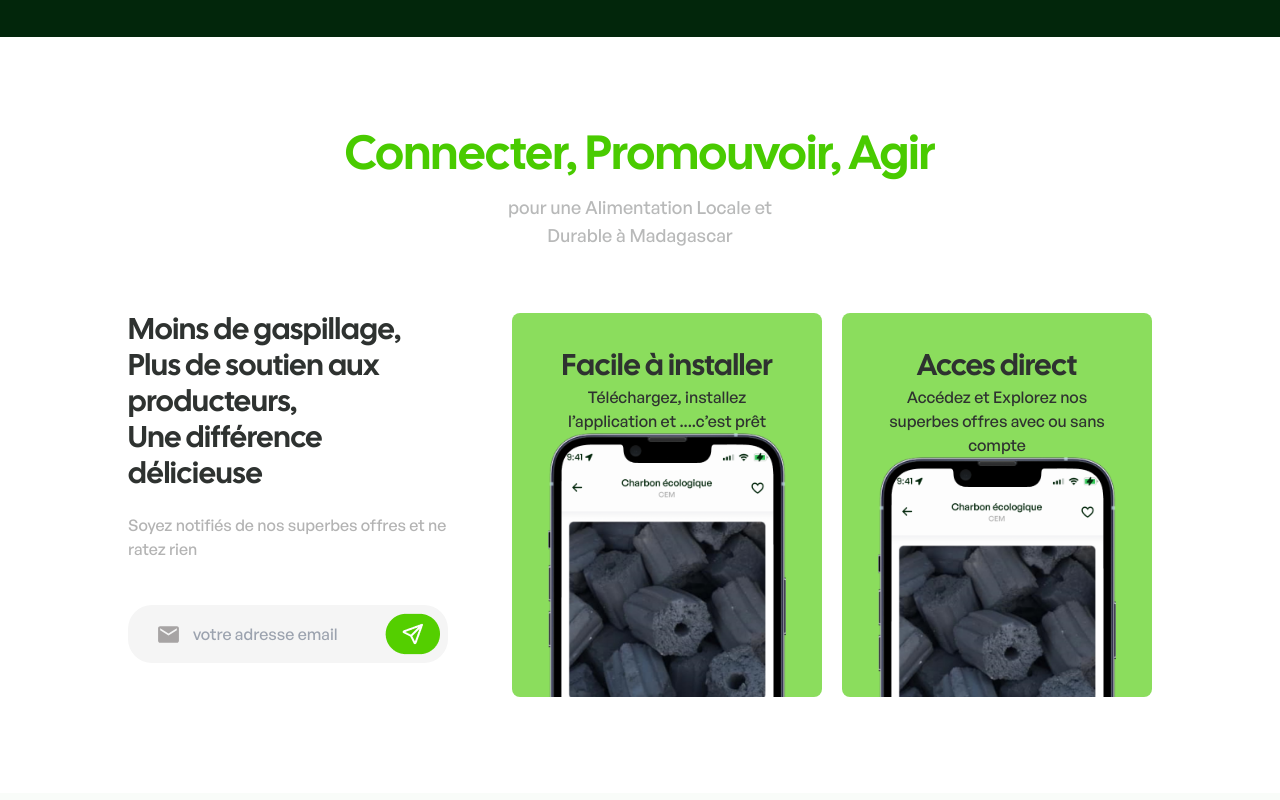
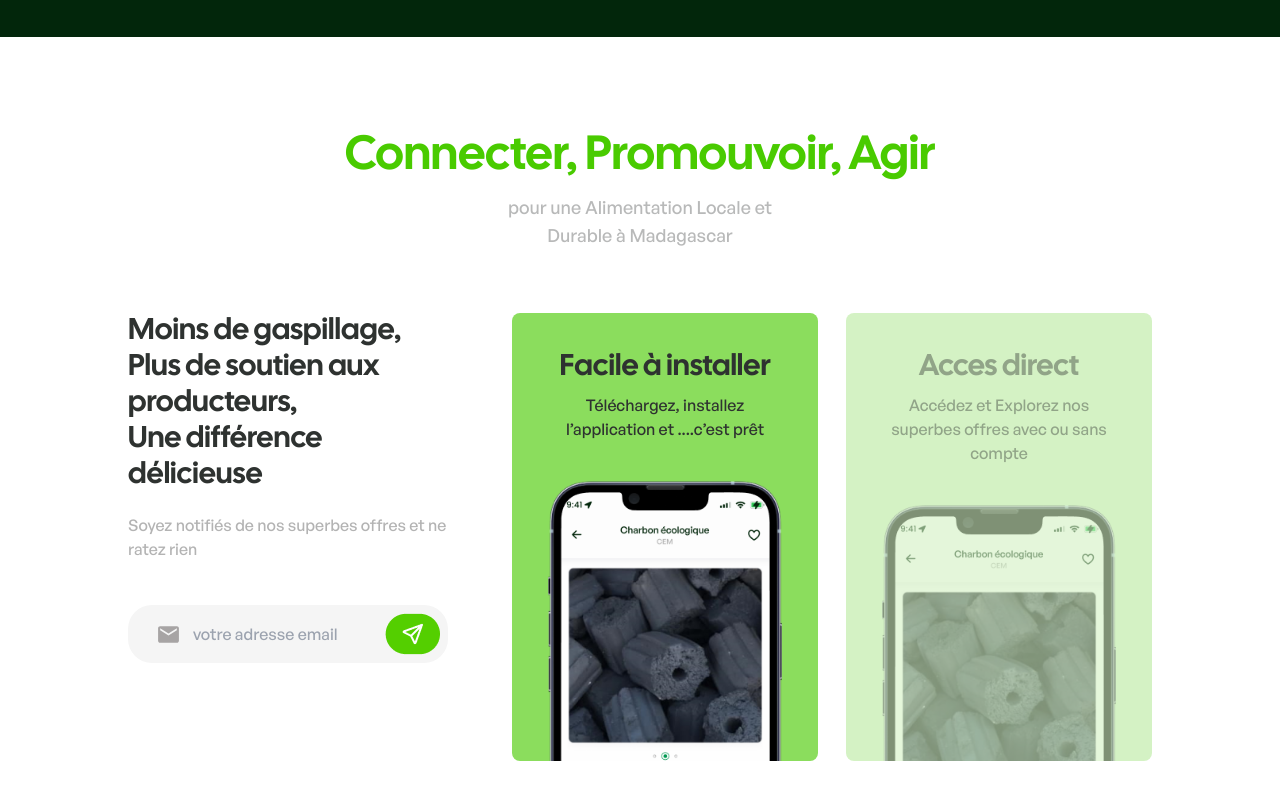
Before and after one commit to KiritoEM/lokaly-POESAM-website, a Next.js app: page / in a window 1280 px wide. Shown: the part 930-1730 px from the top of the page. Built offline with nearby package versions, Linux system fonts and the light colour scheme.

Commit message:
add features-card2 opacity

```diff
--- a/src/components/sections/landing/LandingFeatures.tsx
+++ b/src/components/sections/landing/LandingFeatures.tsx
@@ -47,20 +47,28 @@ const LandingFeatures = (): JSX.Element => {
             </span>
           </div>
         </div>
-        <div className="features flex gap-5 w-2/3 overflow-hidden">
-          <div className="w-2/4 h-96 bg-green03 rounded-lg  flex flex-col items-center p-9">
-            <h3 className="calSans text-gray02 text-3xl">Facile à installer</h3>
-            <p className="text-gray02 text-center">
-              Téléchargez, installez l’application et ....c’est prêt
-            </p>
+        <div className="features flex gap-7 w-2/3 overflow-hidden">
+          <div className="features-card w-2/4 bg-green03 rounded-lg  flex flex-col items-center p-9 gap-10">
+            <div className="header flex flex-col items-center gap-2">
+              <h3 className="calSans text-gray02 text-3xl">
+                Facile à installer
+              </h3>
+              <p className="text-gray02 text-center">
+                Téléchargez, installez l’application et ....c’est prêt
+              </p>
+            </div>
             <img src="/home-img.png" alt="" />
           </div>
-          <div className="w-2/4 h-96 bg-green03 rounded-lg  flex flex-col items-center p-9">
-            <h3 className="calSans text-gray02 text-3xl">Acces direct</h3>
-            <p className="text-gray02 text-center">
-              Accédez et Explorez nos superbes offres avec ou sans compte
-            </p>
-            <img src="/home-img.png" alt="" />
+          <div className="features-card w-2/4 bg-green04 rounded-lg flex flex-col items-center p-9 gap-10">
+            <div className="header flex flex-col items-center gap-2">
+              <h3 className="calSans text-gray02 text-3xl opacity-40	">
+                Acces direct
+              </h3>
+              <p className="text-gray02 text-center opacity-40">
+                Accédez et Explorez nos superbes offres avec ou sans compte
+              </p>
+            </div>
+            <img src="/home-img.png" className="opacity-40	" />
           </div>
         </div>
       </div>
--- a/src/styles/landing.scss
+++ b/src/styles/landing.scss
@@ -0,0 +1,9 @@
+.landing__features {
+    .features-card {
+        height: 28rem;
+
+        img {
+            object-fit: cover;
+        }
+    }
+}
--- a/tailwind.config.ts
+++ b/tailwind.config.ts
@@ -17,6 +17,7 @@ const config: Config = {
         green01: "#49CB00",
         green02: "#02260B",
         green03: "#8BDD5D",
+        green04: "#D4F2C4",
         gray01: "#B3B3B3",
         gray02: "#2E3230",
         gray03: "#BABABA",
```
